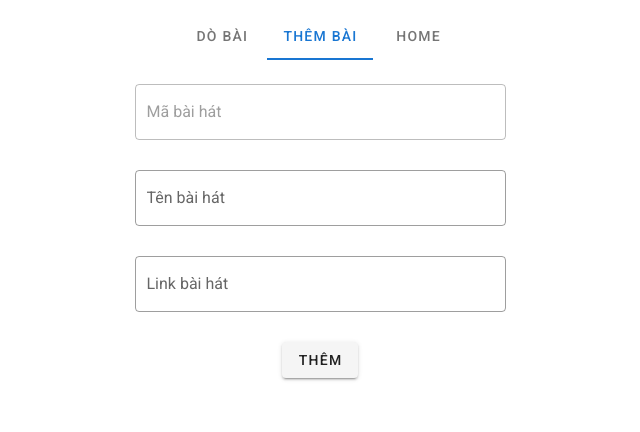
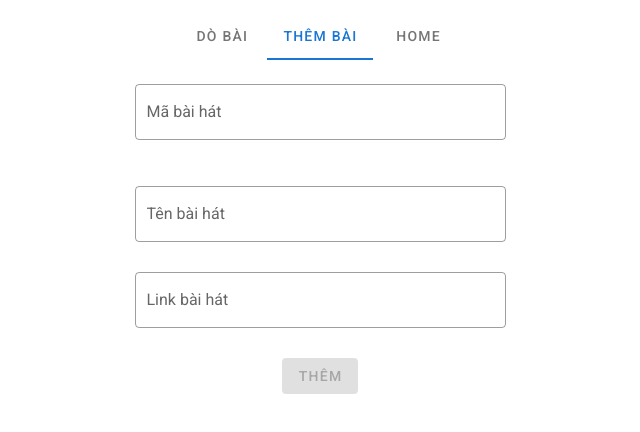
Before and after one commit to dustinle48/karaoke-budget, a Nuxt app: page /database in a window 1280 px wide. Both pictures are taken after a click on the tab "THÊM BÀI". Shown: the top 432 px of the page, without its empty margins (320-960 px from the left). Built offline with nearby package versions, Linux system fonts and the light colour scheme; no server answers.

Commit message:
Add some CSS and Form Validation

```diff
--- a/package.json
+++ b/package.json
@@ -12,6 +12,7 @@
     "@nuxtjs/axios": "^5.13.1",
     "core-js": "^3.8.3",
     "nuxt": "^2.14.12",
+    "vee-validate": "^3.4.5",
     "vue-youtube": "^1.4.0",
     "vue-youtube-embed": "^2.2.2"
   },
--- a/pages/database.vue
+++ b/pages/database.vue
@@ -33,12 +33,43 @@
                         <div class="adder mt-6">
                             <v-row>
                                 <v-col>
-                                    <v-form @submit.prevent="addToDatabase">
-                                        <v-text-field outlined label="Mã bài hát" disabled v-model="songId"></v-text-field>
-                                        <v-text-field outlined label="Tên bài hát" v-model="name"></v-text-field>
-                                        <v-text-field outlined label="Link bài hát" v-model="videoId"></v-text-field>
-                                        <v-btn type="submit">Thêm</v-btn>
-                                    </v-form>
+                                    <validation-observer
+                                        ref="observer"
+                                        v-slot="{ invalid }"
+                                    >
+                                        <v-form @submit.prevent="addToDatabase">
+                                            <validation-provider
+                                                v-slot="{ errors }"
+                                                name="Song ID"
+                                                :rules="{
+                                                    required: true,
+                                                    digits: 5,
+                                                }"
+                                            >
+                                                <v-text-field outlined label="Mã bài hát" :error-messages="errors" placeholder="Chọn ngẫu nhiên 1 số 5 chữ số" v-on:focusout="checkId" v-model="songId"></v-text-field>
+                                            </validation-provider>
+
+                                            <p class="text--disabled">{{ msg }}</p>
+
+                                            <validation-provider
+                                                v-slot="{ errors }"
+                                                name="Name"
+                                                rules="required"
+                                            >
+                                            <v-text-field outlined label="Tên bài hát" :error-messages="errors" v-model="name"></v-text-field>
+                                            </validation-provider>
+
+                                            <validation-provider
+                                                v-slot="{ errors }"
+                                                name="Link"
+                                                rules="required"
+                                            >
+                                            <v-text-field outlined label="Link bài hát" :error-messages="errors" v-model="videoId"></v-text-field>
+                                            </validation-provider>
+
+                                            <v-btn :disabled="idCheck==true || invalid" type="submit">Thêm</v-btn>
+                                        </v-form>
+                                    </validation-observer>
                                 </v-col>
                             </v-row>
                         </div>
@@ -52,11 +83,41 @@
 
 <script>
 import { getIdFromUrl } from 'vue-youtube'
+import { required, digits, email, max } from 'vee-validate/dist/rules'
+import { extend, ValidationObserver, ValidationProvider, setInteractionMode } from 'vee-validate'
+
+setInteractionMode('eager')
+
+extend('digits', {
+...digits,
+message: '{_field_} needs to be {length} digits. ({_value_})',
+})
+
+extend('required', {
+...required,
+message: '{_field_} can not be empty',
+})
+
+extend('max', {
+...max,
+message: '{_field_} may not be greater than {length} characters',
+})
+
+extend('email', {
+...email,
+message: 'Email must be valid',
+})
 
 export default {
+    components: {
+        ValidationProvider,
+        ValidationObserver,
+    },
     layout: 'scroll',
     data() {
         return {
+            msg: '',
+            idCheck: true,
             search: '',
             songs: [],
             name: '',
@@ -65,7 +126,6 @@ export default {
         }
     },
     mounted() {
-        this.count()
         this.getAllSong()
     },
     computed: {
@@ -107,8 +167,15 @@ export default {
 
             }
         },
-        async count() {
-            this.songId = await this.$axios.$get('/karaokes/count') + 1
+        async checkId() {
+            try {
+                await this.$axios.$get(`/karaokes/${this.songId}`)
+                this.idCheck = true
+                this.msg = 'Trùng ID'
+            } catch(e) {
+                this.idCheck = false
+                this.msg = 'ID hợp lệ'
+            }
         },
     }
 }
```
Also changed, not shown: 1 other file (tests, documents, lock files or other folders).
